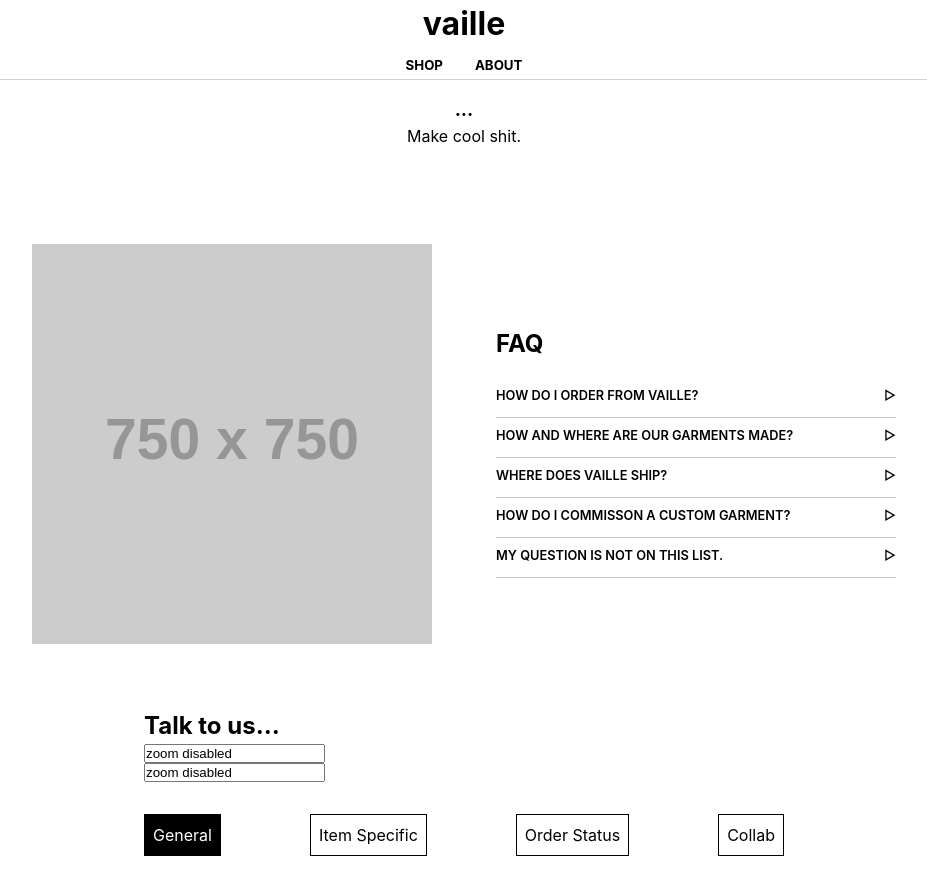
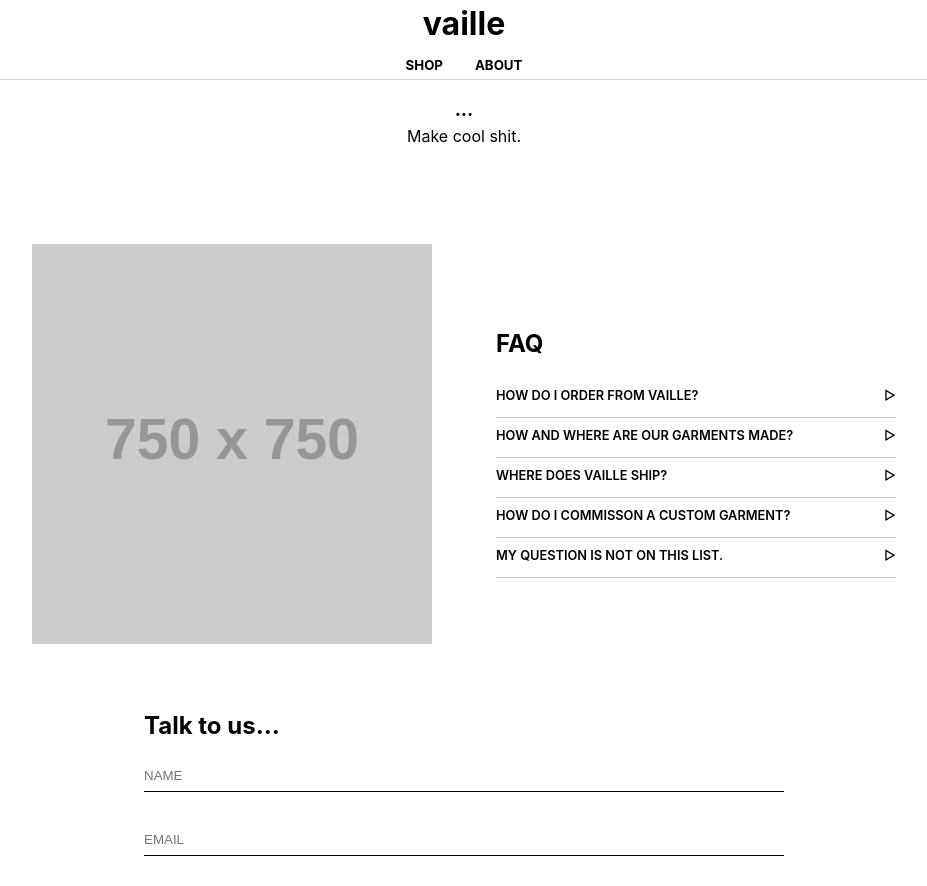
Before and after one commit to jackstasiulis/vaille-2024, a React (Vite) app: page /about in a window 1280 px wide. Shown: the top 886 px of the page, without its empty margins (176-1103 px from the left). Built offline with nearby package versions, Linux system fonts and the light colour scheme.

Commit message:
about page safari font/zoom edits

```diff
--- a/index.html
+++ b/index.html
@@ -3,7 +3,7 @@
   <head>
     <meta charset="UTF-8" />
     <link rel="icon" type="image/svg+xml" href="/vite.svg" />
-    <meta name="viewport" content="width=device-width, initial-scale=1.0" />
+    <meta name="viewport" content="width=device-width, initial-scale=1.0, maximum-scale=1, user-scalable=no" />
     <title>Vaille</title>
   </head>
   <body>
--- a/src/Components/AboutForm/AboutForm.jsx
+++ b/src/Components/AboutForm/AboutForm.jsx
@@ -30,12 +30,12 @@
       <form className='about-form' onSubmit={handleSubmit(sendEmail)}>
 
         <div className='about-form__input--container'>
-          <input className={`about-form__input ${errors.name ? 'error' : ''}`} class="no-zoom" value="zoom disabled" placeholder='NAME' type="text" {...register("name", { required: true })} />
+          <input className={`about-form__input ${errors.name ? 'error' : ''}`} placeholder='NAME' type="text" {...register("name", { required: true })} />
           {errors.name && <span className='about-form__input--errorAsterisk'>*</span>}
         </div>
 
         <div className='about-form__input--container'>
-          <input className={`about-form__input ${errors.email ? 'error' : ''}`} class="no-zoom" value="zoom disabled" placeholder='EMAIL' type="text" {...register("email", { required: true, pattern: /^\S+@\S+\.\S+$/ })} />
+          <input className={`about-form__input ${errors.email ? 'error' : ''}`} placeholder='EMAIL' type="text" {...register("email", { required: true, pattern: /^\S+@\S+\.\S+$/ })} />
           {errors.email && <span className='about-form__input--errorAsterisk'>*</span>}
         </div>
 
@@ -49,7 +49,7 @@
         </div>
 
         <div className='about-form__input--container'>
-          <textarea className={`about-form__textarea ${errors.message ? 'error' : ''}`} class="no-zoom" value="zoom disabled" placeholder='MESSAGE' type="text" name='message' {...register("message", { required: true })} />
+          <textarea className={`about-form__textarea ${errors.message ? 'error' : ''}`} placeholder='MESSAGE' type="text" name='message' {...register("message", { required: true })} />
           {errors.message && <span className='about-form__input--errorAsterisk'>*</span>}
           </div>
         <input className='about-form__submit' type="submit" />
```
Also changed, not shown: src/Components/AboutForm/AboutForm.scss (+7 -0 lines).
